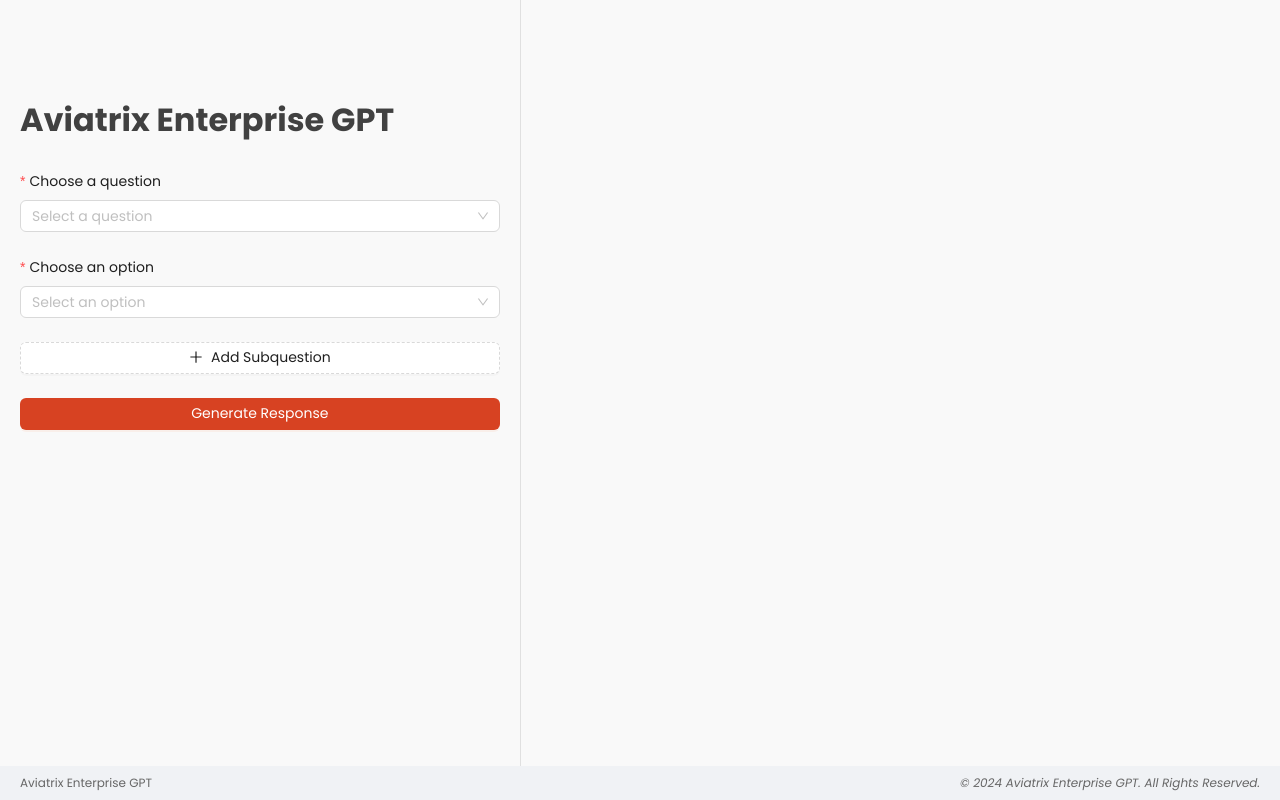
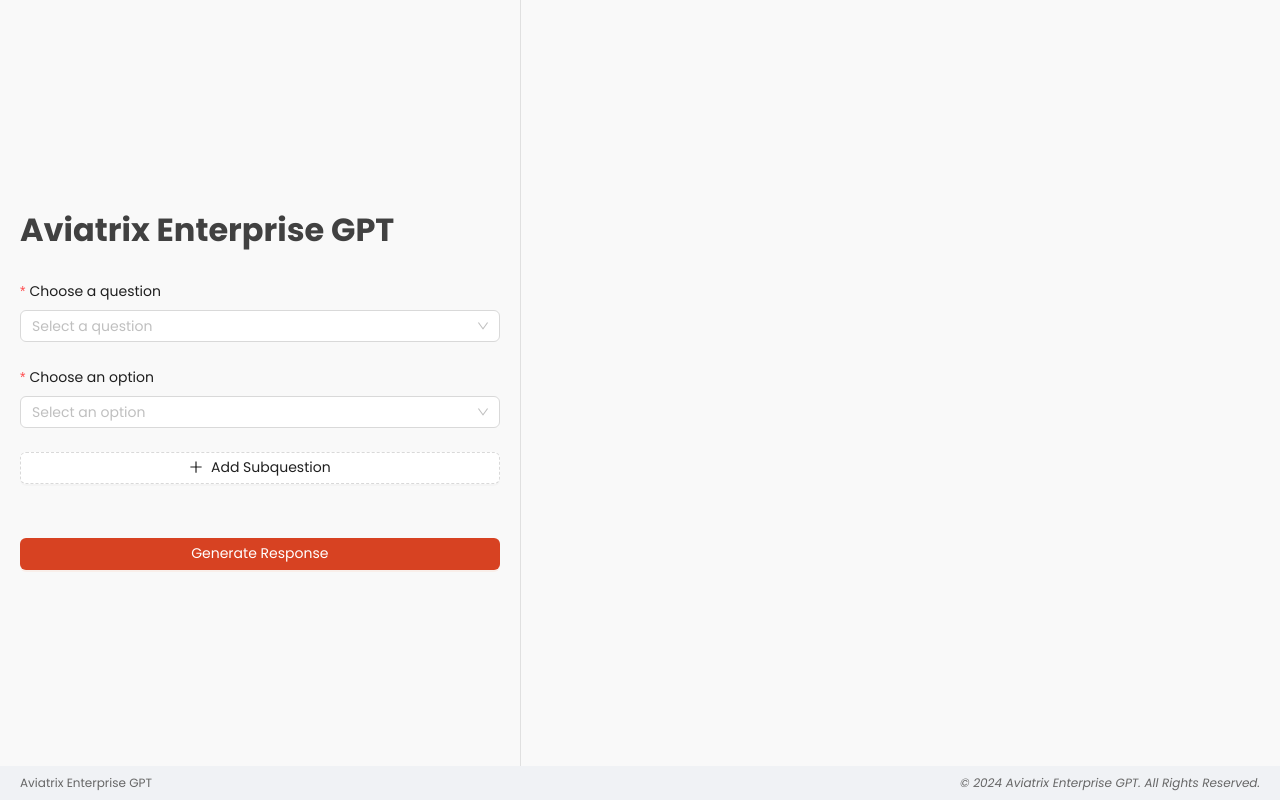
Before and after one commit to ali-emumba/ali-emumbaviatrix-enterprise-gpt, a React (Vite) app: page / in a window 1280 px wide. Built offline with nearby package versions, Linux system fonts and the light colour scheme.

Commit message:
final version before da demo after adding scroll on subquestions only

```diff
--- a/src/components/gptQueryForm2/index.tsx
+++ b/src/components/gptQueryForm2/index.tsx
@@ -95,6 +95,7 @@
       </Form.Item>
 
       {/* Subquestions */}
+      <div className="form-list-container">
         <Form.List
           name="sub_questions"
           rules={[
@@ -113,7 +114,7 @@
           {(fields, { add, remove }, { errors }) => (
             <>
               {fields.map(({ key, name, ...restField }) => (
-              <div key={key} className="form-list-wrapper">
+                <div key={key} className="form-item-wrapper">
                   {/* Subquestion Input */}
                   <Form.Item
                     {...restField}
@@ -158,6 +159,7 @@
             </>
           )}
         </Form.List>
+      </div>
 
       <Form.Item>
         <Button
--- a/src/components/gptQueryForm2/styles.css
+++ b/src/components/gptQueryForm2/styles.css
@@ -12,7 +12,14 @@
   width: 60% !important;
 } */
 
-.gptQueryForm .form-list-wrapper {
+.gptQueryForm .form-list-container {
+  max-height: 40vh;
+  height: auto;
+  overflow-y: auto;
+  margin-bottom: 30px;
+}
+
+.gptQueryForm .form-item-wrapper {
   width: 100%;
   display: flex;
   gap: 6px;
--- a/src/pages/homepage/styles.css
+++ b/src/pages/homepage/styles.css
@@ -17,13 +17,13 @@
   border-right: 1px solid #e0e0e0;
 }
 
-.homepage .form-overflow {
+/* .homepage .form-overflow {
   height: 70vh;
   overflow-y: scroll;
-}
+} */
 
-/* Hide scrollbar for Chrome, Safari and Opera */
-.homepage .form-overflow::-webkit-scrollbar {
+Hide scrollbar for Chrome,
+Safari and Opera .homepage .form-overflow::-webkit-scrollbar {
   display: none;
 }
 
```
Lines whose indentation alone changed are shown as unchanged.
